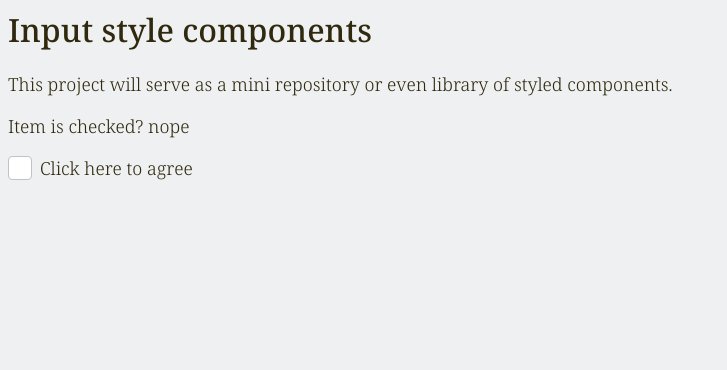
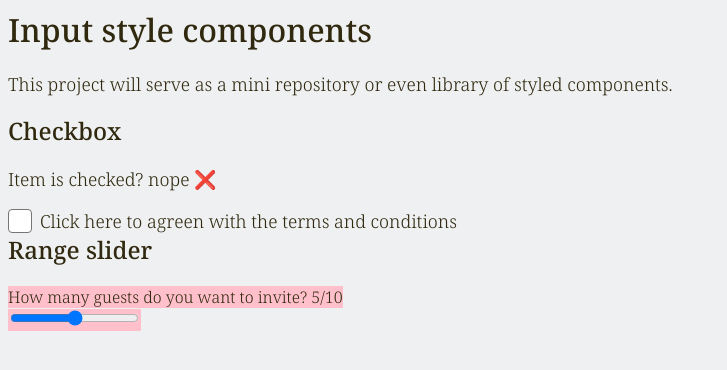
Before and after one commit to elalienx/input-style, a React (Create React App) app: page / in a window 1280 px wide. Shown: the top 370 px of the page, without its empty margins (0-727 px from the left). Built offline with nearby package versions, Linux system fonts and the light colour scheme.

Commit message:
preparing to add the slider

```diff
--- a/src/App.jsx
+++ b/src/App.jsx
@@ -4,10 +4,13 @@ import { useState } from "react";
 // Project files
 import "./styles/style.css";
 import InputCheckbox from "./components/InputCheckbox";
+import InputRange from "./components/InputRange";
+import myFormulary from "./data/myFormulary.json";
 
 export default function App() {
   // State
   const [check, setCheck] = useState(false);
+  const [range, setRange] = useState(5);
 
   return (
     <div className="App">
@@ -16,11 +19,15 @@ export default function App() {
         This project will serve as a mini repository or even library of styled
         components.
       </p>
-      <p>Item is checked? {check ? "yup" : "nope"}</p>
-      <InputCheckbox
-        settings={{ label: "Click here to agree" }}
-        state={[check, setCheck]}
-      />
+
+      {/* Checkbox */}
+      <h2>Checkbox</h2>
+      <p>Item is checked? {check ? "yup ✅" : "nope ❌"}</p>
+      <InputCheckbox settings={myFormulary.terms} state={[check, setCheck]} />
+
+      {/* Range slider */}
+      <h2>Range slider</h2>
+      <InputRange settings={myFormulary.guests} state={[range, setRange]} />
     </div>
   );
 }
--- /dev/null
+++ b/src/components/InputRange.jsx
@@ -0,0 +1,18 @@
+export default function InputRange({ settings, state }) {
+  const { label, maximum, minimun } = settings;
+  const [value, setValue] = state;
+
+  return (
+    <label className="input range">
+      {label} {value}/{maximum}
+      <br />
+      <input
+        type="range"
+        max={maximum}
+        min={minimun}
+        value={value}
+        onChange={(event) => setValue(event.target.value)}
+      />
+    </label>
+  );
+}
--- /dev/null
+++ b/src/data/myFormulary.json
@@ -0,0 +1,14 @@
+{
+  "terms": {
+    "label": "Click here to agreen with the terms and conditions"
+  },
+  "guests": {
+    "label": "How many guests do you want to invite?",
+    "minium": 1,
+    "maximum": 10
+  },
+  "search": {
+    "label": "Search bar",
+    "placeholder": "Toyota Celica Rally 1995"
+  }
+}
--- a/src/styles/base/variables.css
+++ b/src/styles/base/variables.css
@@ -3,7 +3,7 @@
   --color-primary: #ff9500;
   --color-secondary: #51b2c9;
   --color-background: #eef0f1;
-  --color-border: #bec3c7;
+  --color-border: #757575;
   --color-text: #30290f;
   /* --color-text: #ff00ff; */
 
--- a/src/styles/components/input-range.css
+++ b/src/styles/components/input-range.css
@@ -0,0 +1,3 @@
+.input.range {
+  background-color: pink;
+}
```
